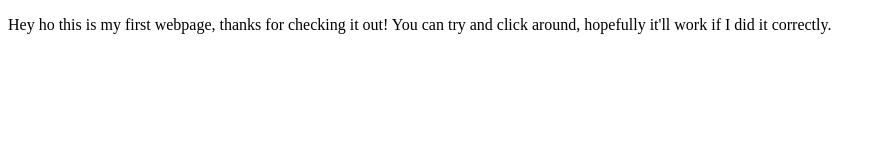
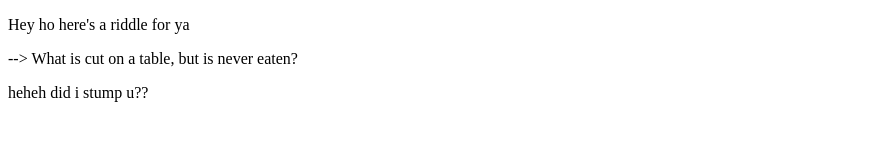
Before and after one commit to SophiaTarducci/Sophia-website, a plain HTML site: page index.html in a window 1280 px wide. Shown: the whole page, without its empty margins (0-882 px from the left). Drawn offline with Linux system fonts and the light colour scheme.

Commit message:
diff comment

```diff
--- a/index.html
+++ b/index.html
@@ -7,8 +7,12 @@
 
 	<body>
 		<p>
-      Hey ho this is my first webpage, thanks for checking it out! You can try and click around, hopefully it'll work if I did it correctly.
+      Hey ho here's a riddle for ya
+
     </p>
+      --> What is cut on a table, but is never eaten?
+    </p>
+      heheh did i stump u??
 	</body>
 
 </html>
```
